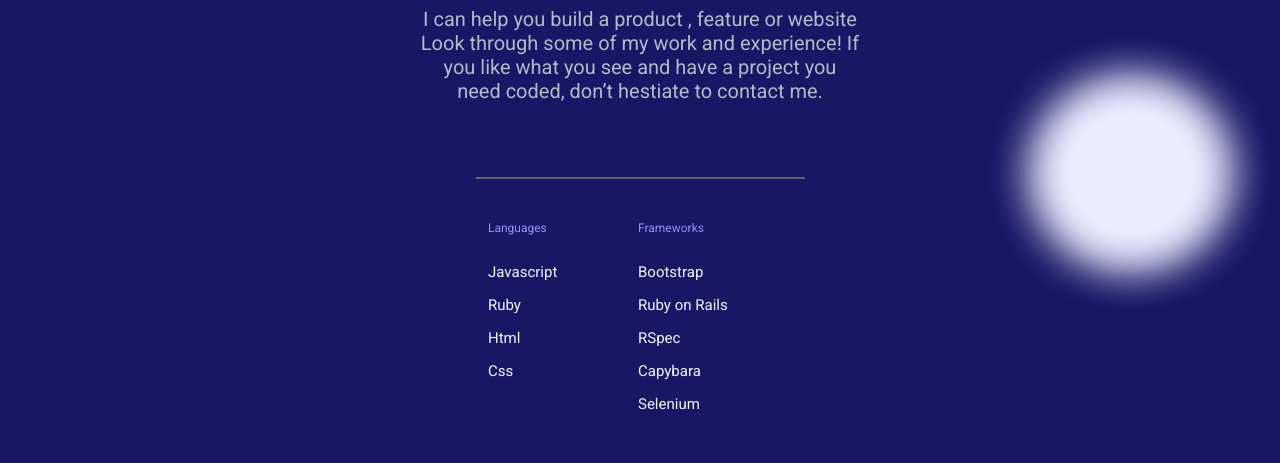
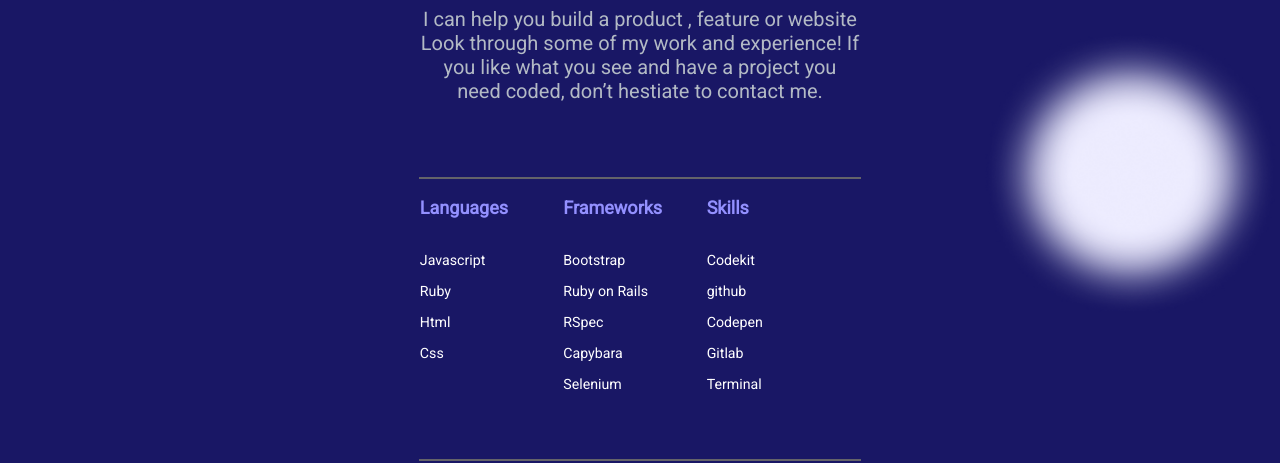
Before and after one commit to somarib/Portfolio, a website: page index.html in a window 1280 px wide. Shown: the part 337-800 px from the top of the page. Drawn offline with Linux system fonts and the light colour scheme.

Commit message:
Add css to place the technologies list side by side of the head section

```diff
--- a/stylesheet.css
+++ b/stylesheet.css
@@ -502,4 +502,59 @@ a {
     margin-top: 10px;
   }
 
+  .proficiency {
+    display: flex;
+    flex-wrap: wrap;
+    width: 43%;
+    min-height: 200px;
+    margin: auto;
+  }
+
+  .frmwk {
+    color: #f5f5ff;
+    font-size: 15px;
+  }
+
+  .pf-items {
+    display: inline-flex;
+    flex-direction: column;
+    flex-wrap: wrap;
+    width: 32.57%;
+    height: 280px;
+  }
+
+  .frwk-heada {
+    color: #9390ff;
+    font-weight: 700;
+    font-size: 18px;
+  }
+
+  .ppf-head {
+    display: flex;
+    flex-direction: column;
+    flex-wrap: wrap;
+    align-items: flex-start;
+    justify-content: space-between;
+    height: auto;
+    width: 100px;
+  }
+
+  .ppf-head li {
+    margin-bottom: 15px;
+    font-size: 14.1935px;
+    color: #fff;
+  }
+
+  .vector4 {
+    display: block;
+    width: 43%;
+    margin: auto;
+  }
+
+  hr {
+    width: 43%;
+    border: 1px solid #646369;
+    margin: auto;
+  }
+
 }
```
